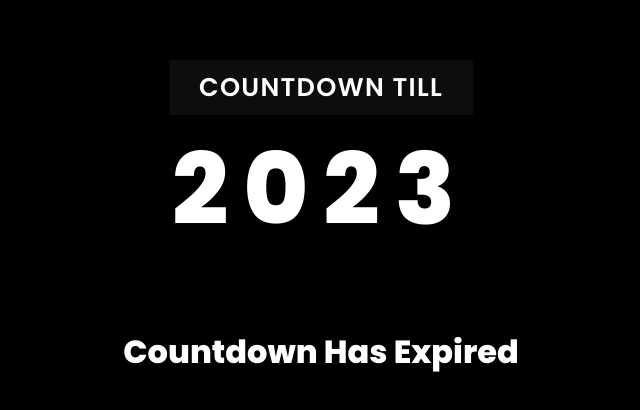
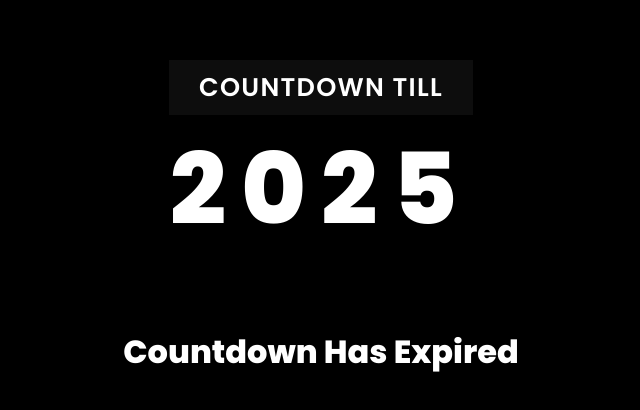
Before and after one commit to Kapil-Sunil-Bhatia/New-Year, a plain HTML site: page index.html in a window 1280 px wide. Shown: the part 182-592 px from the top of the page, 319-959 px from the left. Drawn offline with Linux system fonts and the light colour scheme.

Commit message:
Update index.html

```diff
--- a/index.html
+++ b/index.html
@@ -14,7 +14,7 @@
     <div class="wrapper">
       <div class="heading">
         <h3>Countdown Till</h3>
-        <h1>2023</h1>
+        <h1>2025</h1>
       </div>
       <div class="countdown">
         <div class="box">
```
